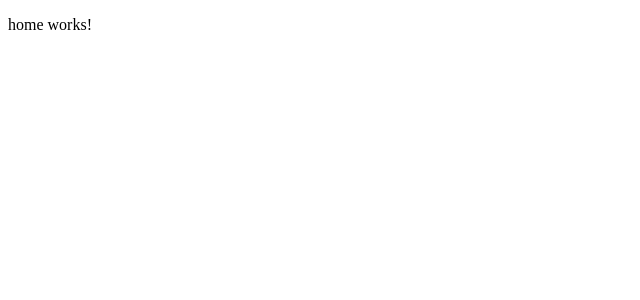
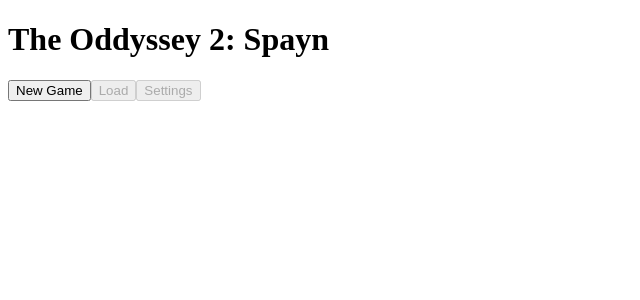
Before and after one commit to JonahThurston/odyssey-game, an Angular app: page / in a window 1280 px wide. Shown: the top 300 px of the page, without its empty margins (0-640 px from the left). Built offline with nearby package versions, Linux system fonts and the light colour scheme.

Commit message:
Home page wireframed

```diff
--- a/src/app/pages/home-page/home.html
+++ b/src/app/pages/home-page/home.html
@@ -1 +1,9 @@
-<p>home works!</p>
+<div class="top-bar">
+  <h1>The Oddyssey 2: Spayn</h1>
+</div>
+
+<div class="button-container">
+  <button routerLink="game">New Game</button>
+  <button disabled>Load</button>
+  <button disabled>Settings</button>
+</div>
```
Also changed, not shown: src/app/pages/home-page/home.ts (+4 -5 lines).
